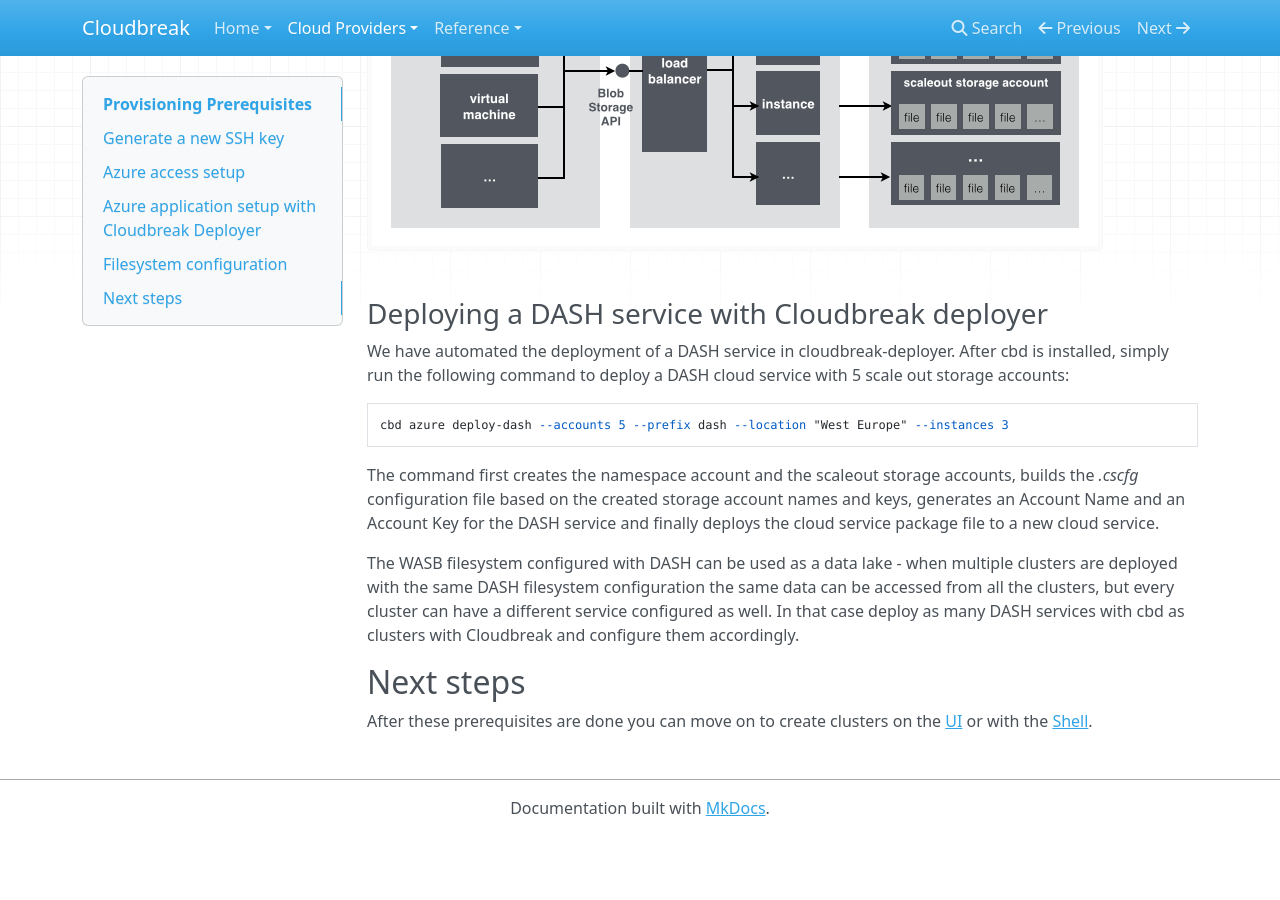
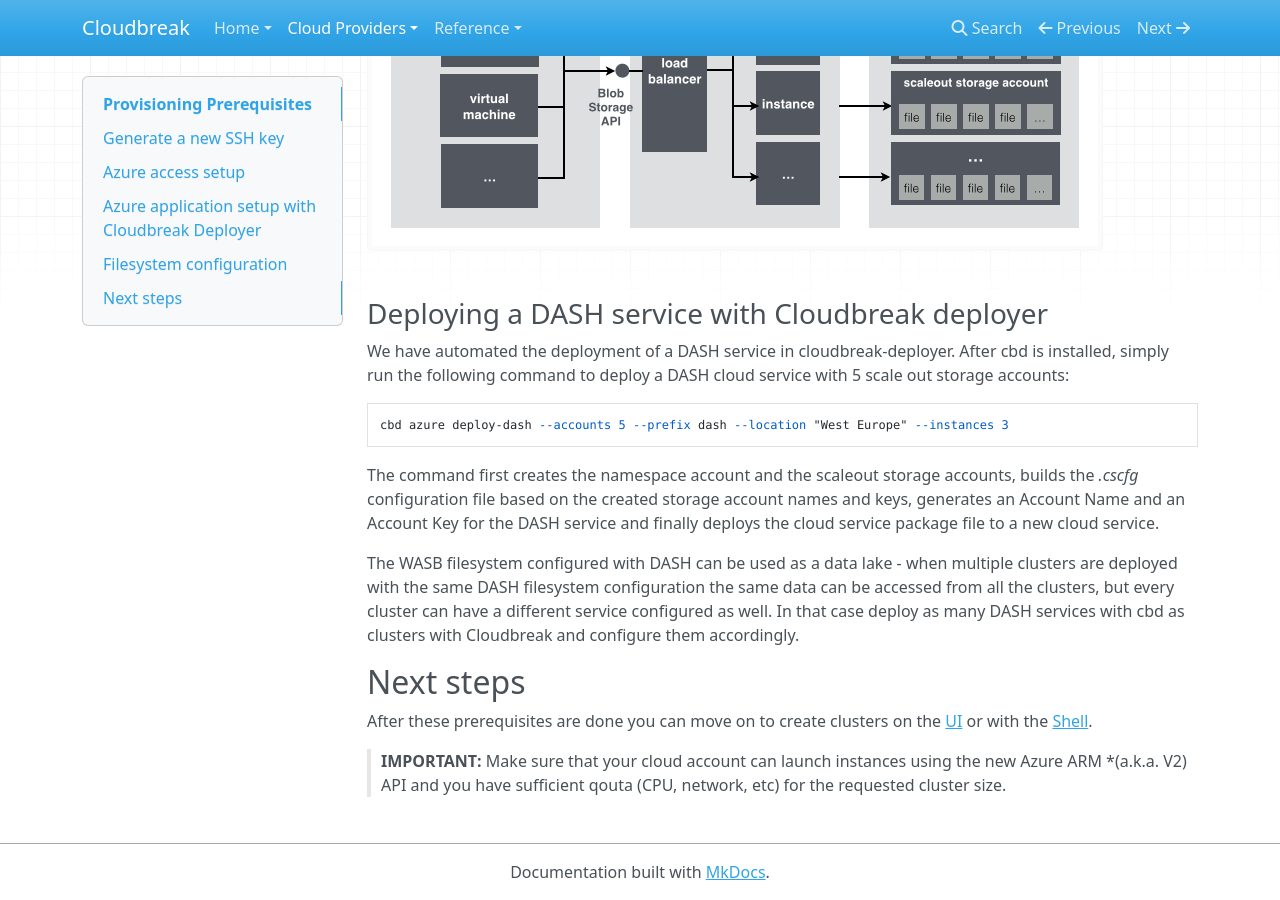
Before and after one commit to wprender/cloudbreak-docs, an MkDocs documentation site: the page built from docs/azure_pre_prov.md, in a window 1280 px wide and 900 px high, scrolled down 6945 px. Built offline with MkDocs 1.6.1, drawn with Linux system fonts in a browser that asks for light colours; nearby versions of some CDN libraries; old or Windows-style settings are respelled for this version of MkDocs; before the commit the page ends 7781 px from its top, so only the background shows below that.

Commit message:
Update azure_pre_prov.md

```diff
--- a/docs/azure_pre_prov.md
+++ b/docs/azure_pre_prov.md
@@ -118,3 +118,5 @@ The WASB filesystem configured with DASH can be used as a data lake - when multi
 ## Next steps
 
 After these prerequisites are done you can move on to create clusters on the [UI](azure_cb_ui.md) or with the [Shell](azure_cb_shell.md).
+
+> **IMPORTANT:** Make sure that your cloud account can launch instances using the new Azure ARM *(a.k.a. V2) API and you have sufficient qouta (CPU, network, etc) for the requested cluster size.
```
